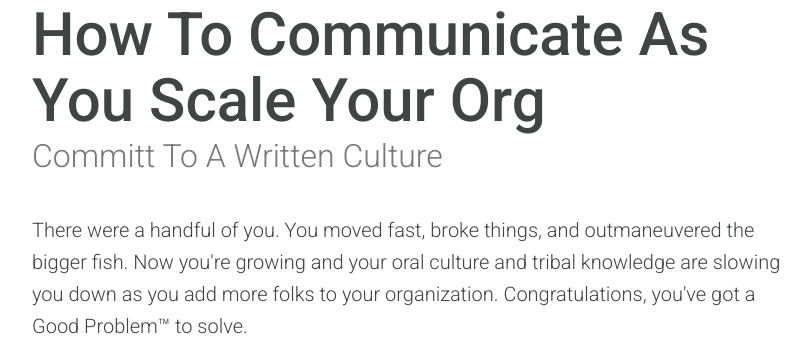
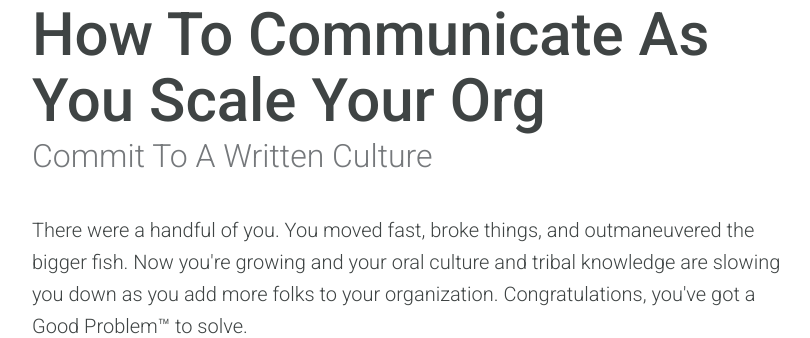
Before and after one commit to mattparrilla/mattparrilla.github.io, a Flask app: template templates/how-to-communicate-as-you-scale-your-org.html in a window 1280 px wide. Shown: the part 107-445 px from the top of the page, without its empty margins (233-1043 px from the left). Run offline with Flask 2, Linux system fonts and the light colour scheme; the template is opened without the code that fills it, so the values that code supplies are empty; some libraries are stand-ins or nearby versions; some web fonts are replaced.

Commit message:
Spell a word I write daily correctly

```diff
--- a/build/post/how-to-communicate-as-you-scale-your-org/index.html
+++ b/build/post/how-to-communicate-as-you-scale-your-org/index.html
@@ -54,7 +54,7 @@
       <div class="title-block">
         <p class="date">November 20, 2019</p>
         <h1>How To Communicate As You Scale Your Org</h1>
-        <h2>Committ To A Written Culture</h2>
+        <h2>Commit To A Written Culture</h2>
       </div>
       <div id="body">
         <p>There were a handful of you. You moved fast, broke things, and outmaneuvered the bigger fish. Now you're growing and your oral culture and tribal knowledge are slowing you down as you add more folks to your organization. Congratulations, you've got  a Good Problem&#8482; to solve.</p>
--- a/templates/how-to-communicate-as-you-scale-your-org.html
+++ b/templates/how-to-communicate-as-you-scale-your-org.html
@@ -18,7 +18,7 @@
       <div class="title-block">
         <p class="date">November 20, 2019</p>
         <h1>How To Communicate As You Scale Your Org</h1>
-        <h2>Committ To A Written Culture</h2>
+        <h2>Commit To A Written Culture</h2>
       </div>
       <div id="body">
         <p>There were a handful of you. You moved fast, broke things, and outmaneuvered the bigger fish. Now you're growing and your oral culture and tribal knowledge are slowing you down as you add more folks to your organization. Congratulations, you've got  a Good Problem&#8482; to solve.</p>
```
